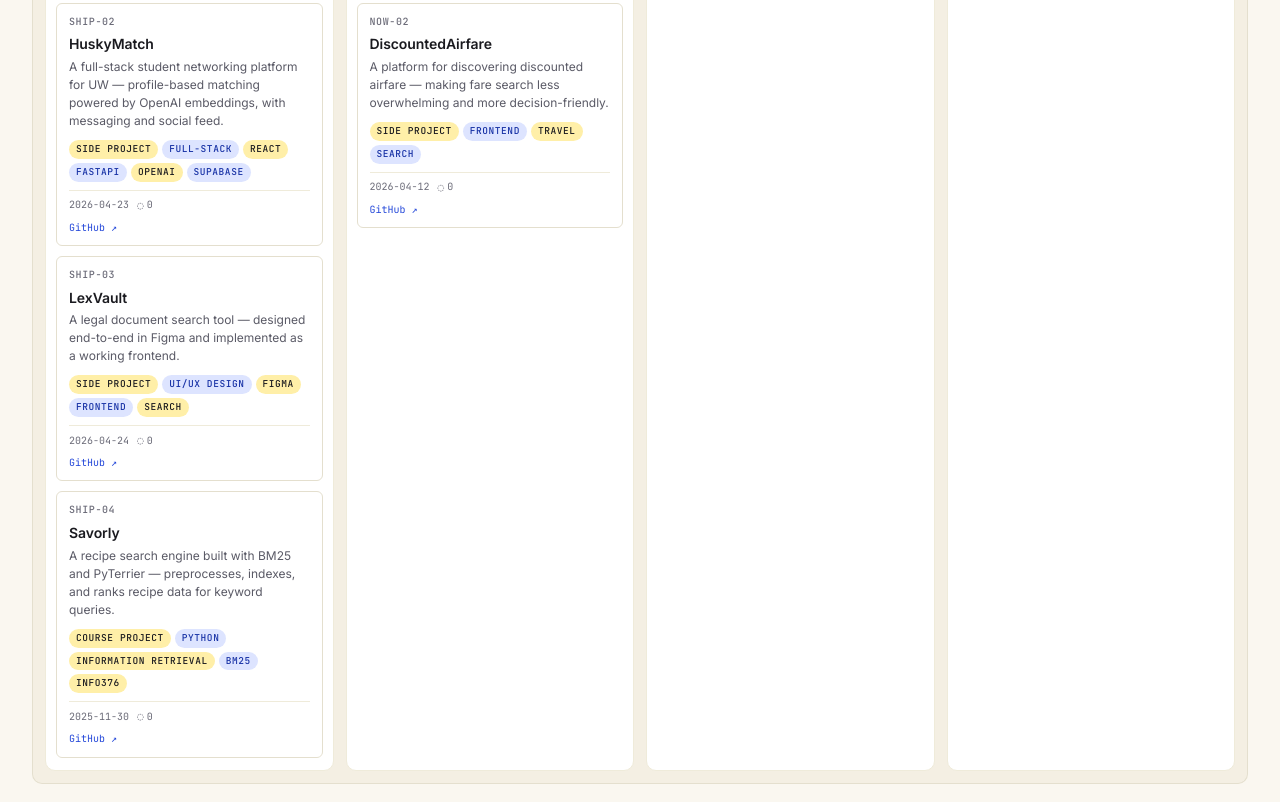
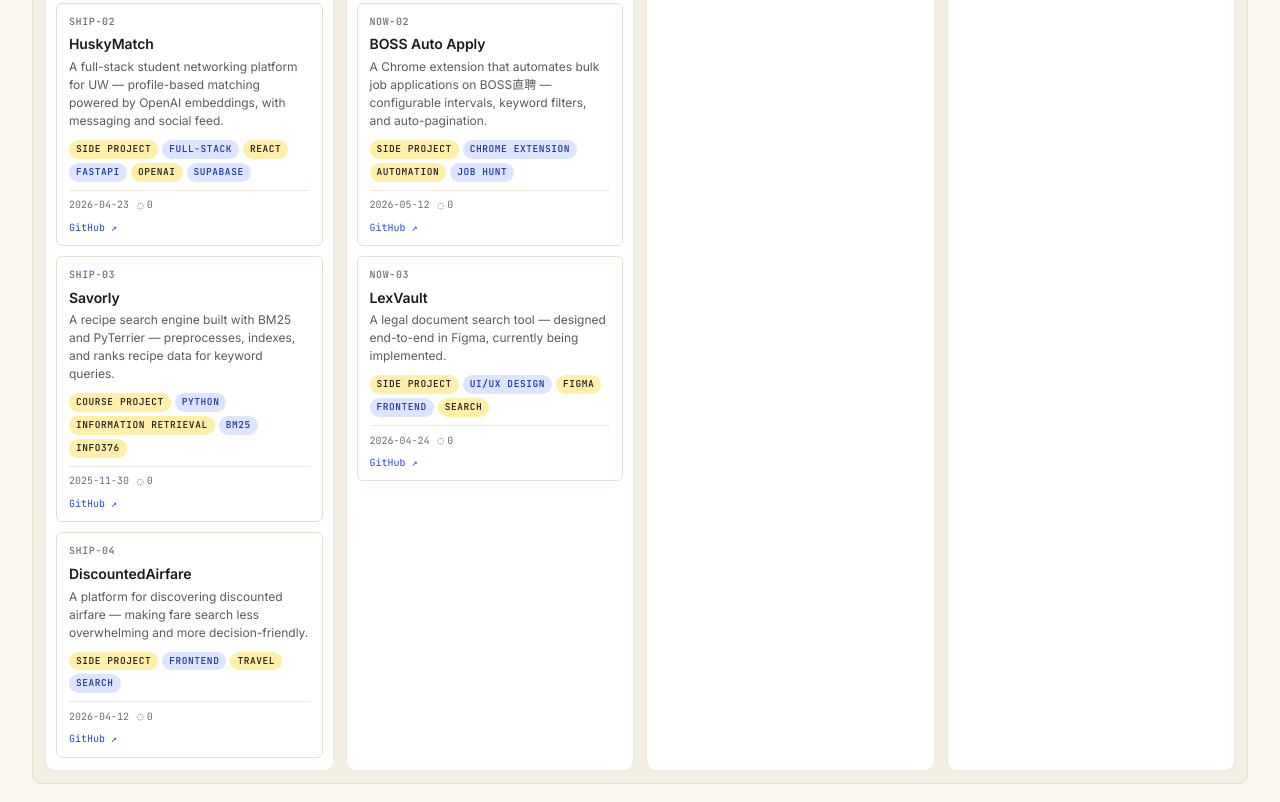
Before and after one commit to Gloria-Qi0311/personal_website, a plain HTML site: page index.html in a window 1280 px wide. Shown: the part 958-1760 px from the top of the page. Drawn offline with Linux system fonts and the light colour scheme.

Commit message:
fix: update board project statuses + add boss-auto-apply
- LexVault: shipped → now (still in progress)
- DiscountedAirfare: now → shipped
- Add BOSS Auto Apply (Chrome extension, now)

Co-Authored-By: Claude Sonnet 4.6 <noreply@anthropic.com>

```diff
--- a/content/board.json
+++ b/content/board.json
@@ -52,11 +52,11 @@
       "id": "shipped-2"
     },
     {
-      "details": "## Context\n\nLexVault is a legal document search tool designed to help users navigate complex legal documents efficiently. Started from a Figma design and implemented as a working frontend.\n\n## What I owned\n\n- Designed the full product in Figma (search UX, document viewer, result ranking)\n- Implemented the frontend from the design spec\n\n## Outcome\n\nEnd-to-end ownership from design to implementation.",
+      "details": "## Context\n\nLexVault is a legal document search tool designed to help users navigate complex legal documents efficiently. Started from a Figma design and currently implementing as a working frontend.\n\n## What I owned\n\n- Designed the full product in Figma (search UX, document viewer, result ranking)\n- Implementing the frontend from the design spec\n\n## Outcome\n\nIn progress.",
       "impact": "",
-      "summary": "A legal document search tool — designed end-to-end in Figma and implemented as a working frontend.",
+      "summary": "A legal document search tool — designed end-to-end in Figma, currently being implemented.",
       "order": 3,
-      "status": "shipped",
+      "status": "now",
       "title": "LexVault",
       "tags": [
         "SIDE PROJECT",
@@ -121,11 +121,11 @@
       "id": "now-1"
     },
     {
-      "details": "## Context\n\nA discounted airfare discovery platform — helping users find deals without getting lost in fare complexity.\n\n## What I owned\n\n- Frontend design and implementation\n\n## Outcome\n\nIn progress.",
+      "details": "## Context\n\nA discounted airfare discovery platform — helping users find flight deals without getting lost in fare complexity.\n\n## What I owned\n\n- Full product design and frontend implementation\n\n## Outcome\n\nShipped.",
       "impact": "",
       "summary": "A platform for discovering discounted airfare — making fare search less overwhelming and more decision-friendly.",
-      "order": 2,
-      "status": "now",
+      "order": 5,
+      "status": "shipped",
       "title": "DiscountedAirfare",
       "tags": [
         "SIDE PROJECT",
@@ -141,6 +141,28 @@
       ],
       "updated": "2026-04-12",
       "id": "now-2"
+    },
+    {
+      "details": "## Context\n\nBOSS Auto Apply is a Chrome extension that automates bulk job applications on BOSS直聘. Built out of a real frustration: job hunting at scale is repetitive and tedious.\n\n## What I owned\n\n- Built the full Chrome extension (manifest.json, content.js, popup UI)\n- Implemented configurable parameters: delivery interval, max count, keyword blocking, auto-pagination\n- Added safeguards to avoid rate-limiting (randomized intervals, skip-already-contacted logic)\n\n## Outcome\n\nIn progress — actively developing.",
+      "impact": "",
+      "summary": "A Chrome extension that automates bulk job applications on BOSS直聘 — configurable intervals, keyword filters, and auto-pagination.",
+      "order": 3,
+      "status": "now",
+      "title": "BOSS Auto Apply",
+      "tags": [
+        "SIDE PROJECT",
+        "Chrome Extension",
+        "Automation",
+        "Job Hunt"
+      ],
+      "links": [
+        {
+          "label": "GitHub",
+          "href": "https://github.com/Gloria-Qi0311/boss-auto-apply"
+        }
+      ],
+      "updated": "2026-05-12",
+      "id": "now-3"
     },
     {
       "details": "",
--- a/index.html
+++ b/index.html
@@ -159,7 +159,7 @@
         </div>
       </div>
       <div class="board-toolbar-right">
-        <span class="board-stat"><strong id="board-total-count">8</strong> cards</span>
+        <span class="board-stat"><strong id="board-total-count">9</strong> cards</span>
         <span class="board-stat sep">·</span>
         <span class="board-stat" id="board-shipped-count">4 shipped</span>
         <span class="board-stat sep">·</span>
@@ -217,26 +217,9 @@
               </div>
               <div class="card-links"><a href="https://github.com/Gloria-Qi0311/HuskyMatch" target="_blank" rel="noopener">GitHub ↗</a></div>
             </button>
-            <button type="button" class="card" data-id="shipped-3" data-card-id="SHIP-03" data-tags="side project|ui/ux design|figma|frontend|search" aria-label="Open details for LexVault">
+            <button type="button" class="card" data-id="shipped-4" data-card-id="SHIP-03" data-tags="course project|python|information retrieval|bm25|info376" aria-label="Open details for Savorly">
               <div class="card-meta-top">
                 <span class="card-id">SHIP-03</span>
-                <span class="card-handle" aria-hidden="true">⋮⋮</span>
-              </div>
-              <div class="card-title">LexVault</div>
-              <div class="card-summary">A legal document search tool — designed end-to-end in Figma and implemented as a working frontend.</div>
-              <div class="card-tags"><span class="tag">SIDE PROJECT</span><span class="tag tag-blue">UI/UX Design</span><span class="tag">Figma</span><span class="tag tag-blue">Frontend</span><span class="tag">Search</span></div>
-              <div class="card-footer">
-                <span class="card-footer-left">
-                  <span>2026-04-24</span>
-                  <span class="card-comments">0</span>
-                </span>
-
-              </div>
-              <div class="card-links"><a href="https://github.com/Gloria-Qi0311/Lexvault" target="_blank" rel="noopener">GitHub ↗</a></div>
-            </button>
-            <button type="button" class="card" data-id="shipped-4" data-card-id="SHIP-04" data-tags="course project|python|information retrieval|bm25|info376" aria-label="Open details for Savorly">
-              <div class="card-meta-top">
-                <span class="card-id">SHIP-04</span>
                 <span class="card-handle" aria-hidden="true">⋮⋮</span>
               </div>
               <div class="card-title">Savorly</div>
@@ -250,13 +233,30 @@
 
               </div>
               <div class="card-links"><a href="https://github.com/Gloria-Qi0311/info376-Savorly" target="_blank" rel="noopener">GitHub ↗</a></div>
+            </button>
+            <button type="button" class="card" data-id="now-2" data-card-id="SHIP-04" data-tags="side project|frontend|travel|search" aria-label="Open details for DiscountedAirfare">
+              <div class="card-meta-top">
+                <span class="card-id">SHIP-04</span>
+                <span class="card-handle" aria-hidden="true">⋮⋮</span>
+              </div>
+              <div class="card-title">DiscountedAirfare</div>
+              <div class="card-summary">A platform for discovering discounted airfare — making fare search less overwhelming and more decision-friendly.</div>
+              <div class="card-tags"><span class="tag">SIDE PROJECT</span><span class="tag tag-blue">Frontend</span><span class="tag">Travel</span><span class="tag tag-blue">Search</span></div>
+              <div class="card-footer">
+                <span class="card-footer-left">
+                  <span>2026-04-12</span>
+                  <span class="card-comments">0</span>
+                </span>
+
+              </div>
+              <div class="card-links"><a href="https://github.com/Gloria-Qi0311/DiscountedAirfare" target="_blank" rel="noopener">GitHub ↗</a></div>
             </button></div>
       </article>
 
       <article class="column col-now" id="now" aria-labelledby="col-now-title">
         <header class="col-head">
           <h3 class="col-title" id="col-now-title"><span class="col-dot"></span>Now</h3>
-          <span class="col-count" data-count="now">2</span>
+          <span class="col-count" data-count="now">3</span>
         </header>
         <div class="col-cards" data-cards="now">
             <button type="button" class="card" data-id="now-1" data-card-id="NOW-01" data-tags="competition|ai agent|typescript|node.js|lark" aria-label="Open details for Lark Loom">
@@ -276,22 +276,39 @@
               </div>
               <div class="card-links"><a href="https://github.com/EdwinjJ1/lark-loom" target="_blank" rel="noopener">GitHub ↗</a></div>
             </button>
-            <button type="button" class="card" data-id="now-2" data-card-id="NOW-02" data-tags="side project|frontend|travel|search" aria-label="Open details for DiscountedAirfare">
+            <button type="button" class="card" data-id="now-3" data-card-id="NOW-02" data-tags="side project|chrome extension|automation|job hunt" aria-label="Open details for BOSS Auto Apply">
               <div class="card-meta-top">
                 <span class="card-id">NOW-02</span>
                 <span class="card-handle" aria-hidden="true">⋮⋮</span>
               </div>
-              <div class="card-title">DiscountedAirfare</div>
-              <div class="card-summary">A platform for discovering discounted airfare — making fare search less overwhelming and more decision-friendly.</div>
-              <div class="card-tags"><span class="tag">SIDE PROJECT</span><span class="tag tag-blue">Frontend</span><span class="tag">Travel</span><span class="tag tag-blue">Search</span></div>
+              <div class="card-title">BOSS Auto Apply</div>
+              <div class="card-summary">A Chrome extension that automates bulk job applications on BOSS直聘 — configurable intervals, keyword filters, and auto-pagination.</div>
+              <div class="card-tags"><span class="tag">SIDE PROJECT</span><span class="tag tag-blue">Chrome Extension</span><span class="tag">Automation</span><span class="tag tag-blue">Job Hunt</span></div>
               <div class="card-footer">
                 <span class="card-footer-left">
-                  <span>2026-04-12</span>
+                  <span>2026-05-12</span>
                   <span class="card-comments">0</span>
                 </span>
 
               </div>
-              <div class="card-links"><a href="https://github.com/Gloria-Qi0311/DiscountedAirfare" target="_blank" rel="noopener">GitHub ↗</a></div>
+              <div class="card-links"><a href="https://github.com/Gloria-Qi0311/boss-auto-apply" target="_blank" rel="noopener">GitHub ↗</a></div>
+            </button>
+            <button type="button" class="card" data-id="shipped-3" data-card-id="NOW-03" data-tags="side project|ui/ux design|figma|frontend|search" aria-label="Open details for LexVault">
+              <div class="card-meta-top">
+                <span class="card-id">NOW-03</span>
+                <span class="card-handle" aria-hidden="true">⋮⋮</span>
+              </div>
+              <div class="card-title">LexVault</div>
+              <div class="card-summary">A legal document search tool — designed end-to-end in Figma, currently being implemented.</div>
+              <div class="card-tags"><span class="tag">SIDE PROJECT</span><span class="tag tag-blue">UI/UX Design</span><span class="tag">Figma</span><span class="tag tag-blue">Frontend</span><span class="tag">Search</span></div>
+              <div class="card-footer">
+                <span class="card-footer-left">
+                  <span>2026-04-24</span>
+                  <span class="card-comments">0</span>
+                </span>
+
+              </div>
+              <div class="card-links"><a href="https://github.com/Gloria-Qi0311/Lexvault" target="_blank" rel="noopener">GitHub ↗</a></div>
             </button></div>
       </article>
 
@@ -502,7 +519,7 @@
       <span class="sec-meta">via GitHub Discussions</span>
     </header>
     <div id="giscus-container">
-      <p class="comments-placeholder">Comments will appear here once Giscus is wired up.</p>
+      <p class="comments-placeholder">Comments will appear here once Giscus is wired up — see <a href="https://github.com/AntaresYuan/personal_website/issues/49">#49</a>.</p>
     </div>
   </section>
 
```
Also changed, not shown: llms-full.txt (+49 -28 lines), sitemap.xml (+8 -3 lines).
